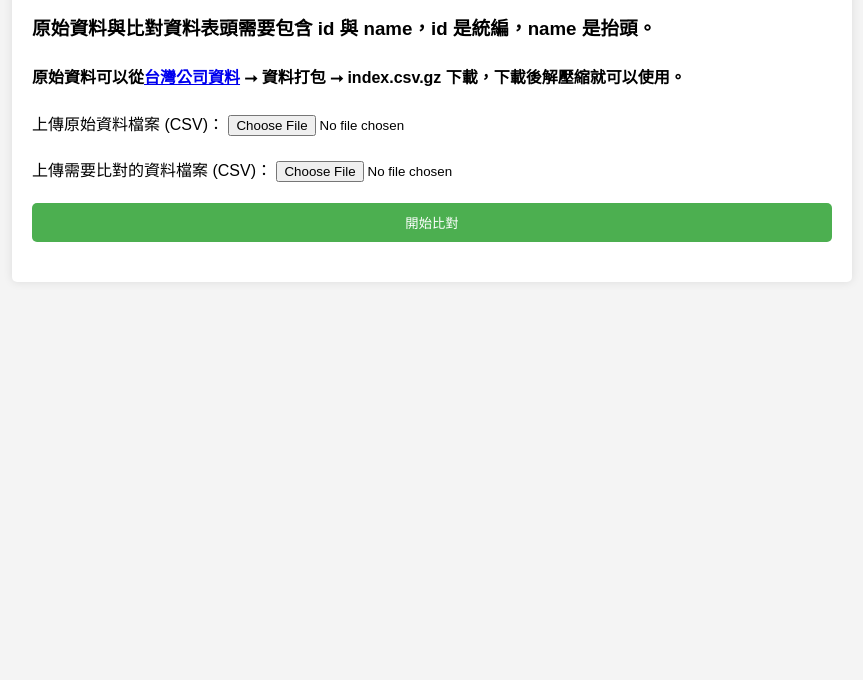
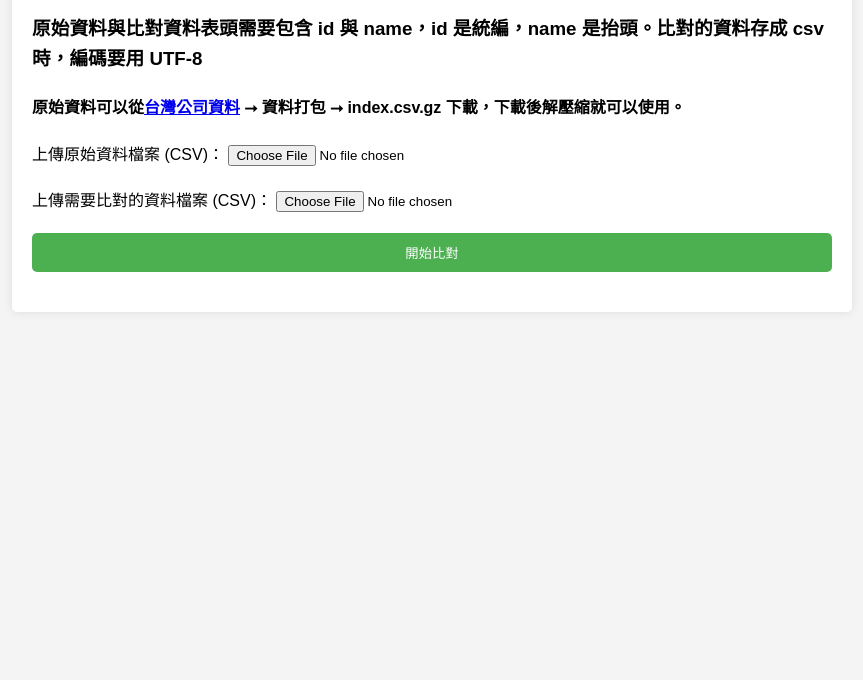
Before and after one commit to fromnowonme/companyid, a plain HTML site: page index.html in a window 1280 px wide. Shown: the part 120-800 px from the top of the page, without its empty margins (208-1071 px from the left). Drawn offline with nearby package versions, Linux system fonts and the light colour scheme.

Commit message:
Update index.html
補充說明

```diff
--- a/index.html
+++ b/index.html
@@ -60,7 +60,7 @@
 <body>
     <div class="container">
         <h1>公司統編抬頭比對工具</h1>
-        <h3>原始資料與比對資料表頭需要包含 id 與 name，id 是統編，name 是抬頭。</h3>
+        <h3>原始資料與比對資料表頭需要包含 id 與 name，id 是統編，name 是抬頭。比對的資料存成 csv 時，編碼要用 UTF-8</h3>
         <h4>原始資料可以從<a href="https://company.g0v.ronny.tw/" target="_blank">台灣公司資料</a> ⭢ 資料打包 ⭢ index.csv.gz 下載，下載後解壓縮就可以使用。</h4>
         <div class="file-input">
             <label for="originalFile">上傳原始資料檔案 (CSV)：</label>
```
